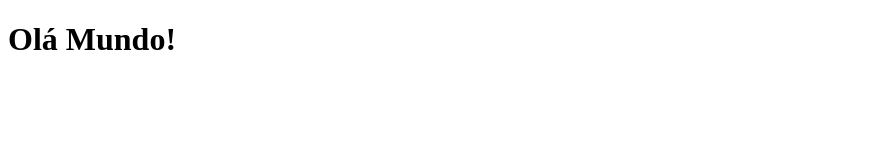
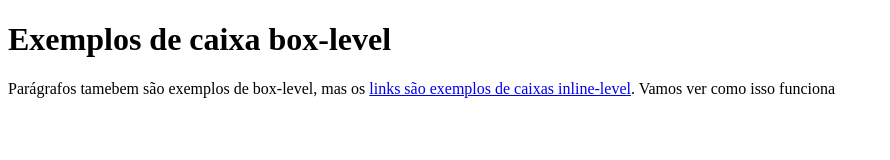
Before and after one commit to zmixtv1/HTML5-CSS3, a plain HTML site: page HTML e CSS/Exercicios/ex021/index.html in a window 1280 px wide. Shown: the whole page, without its empty margins (0-890 px from the left). Drawn offline with Linux system fonts and the light colour scheme.

Commit message:
Update index.html

```diff
--- a/HTML e CSS/Exercicios/ex021/index.html
+++ b/HTML e CSS/Exercicios/ex021/index.html
@@ -8,6 +8,7 @@
     <title>caixas</title>
 </head>
 <body>
-    <h1>Olá Mundo!</h1>
+    <h1>Exemplos de caixa box-level</h1>
+    <p>Parágrafos tamebem são exemplos de box-level, mas os <a href="#">links são exemplos de caixas inline-level</a>. Vamos ver como isso funciona</p>
 </body>
 </html>
```
